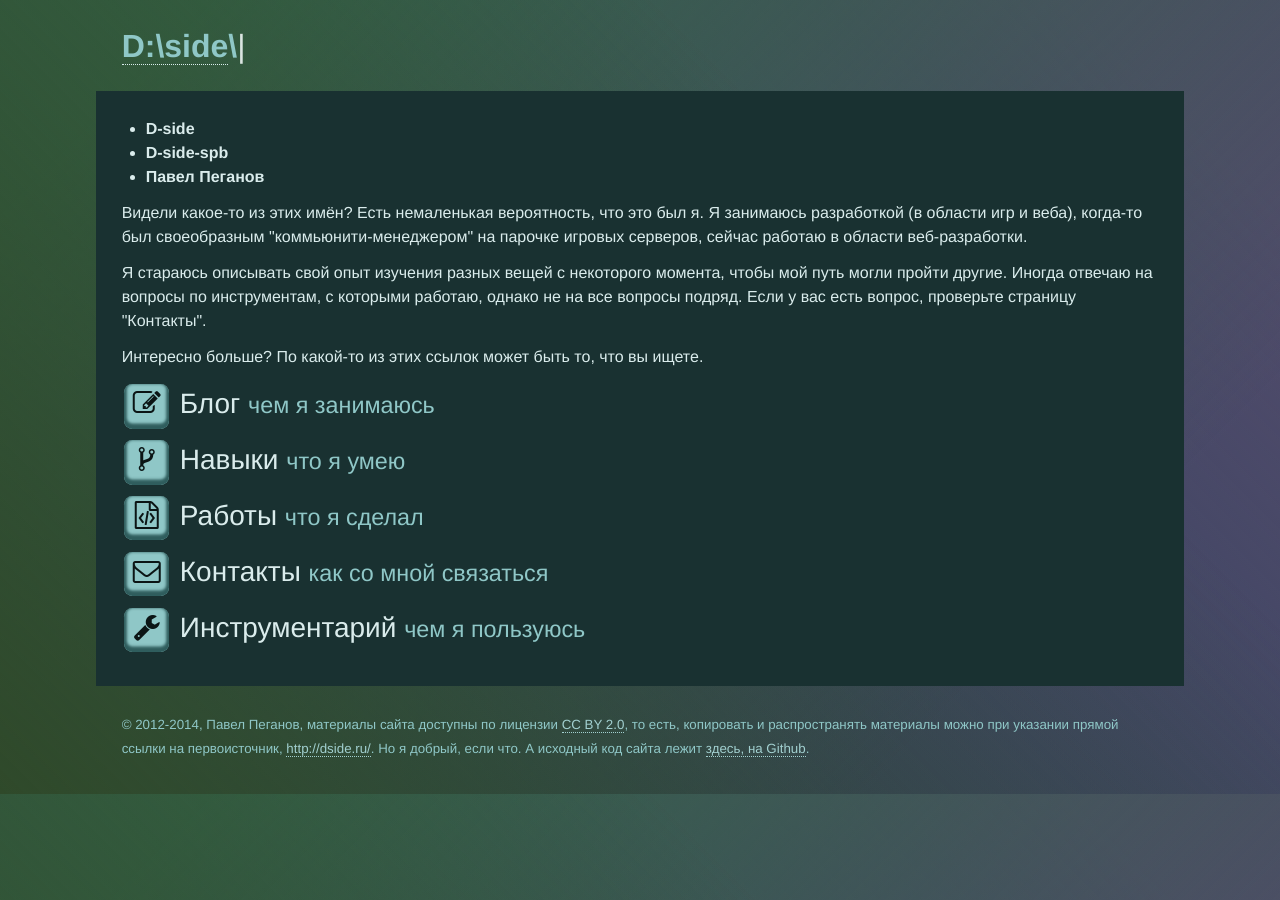
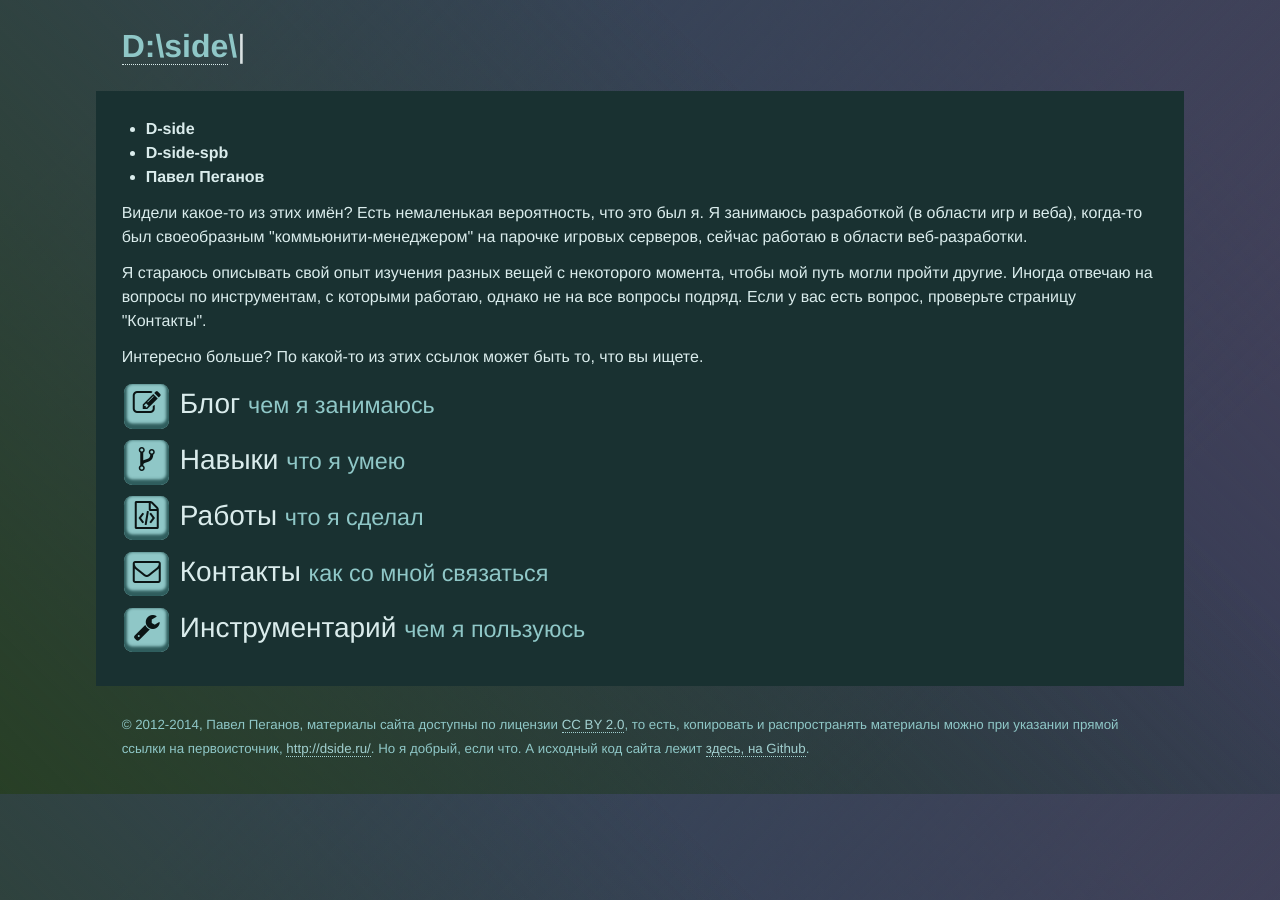
Before and after one commit to D-side/d-side.github.io, a Jekyll site: the page built from index.html, in a window 1280 px wide. Built offline with Jekyll 4.4.1, drawn with Linux system fonts in a browser that asks for light colours; nearby versions of some CDN libraries.

Commit message:
Another one ._.

```diff
--- a/assets/main.sass
+++ b/assets/main.sass
@@ -47,10 +47,10 @@ li.todo
 
 body
   background-color: $theme00
-  $contrast: 50
+  $contrast: 40
   $grad4: mix($theme08, $theme00, $contrast)
   $grad3: mix($theme0A, $theme00, $contrast)
-  $grad2: mix($theme0C, $theme00, $contrast)
+  $grad2: mix($theme09, $theme00, $contrast)
   $grad1: mix($theme0F, $theme00, $contrast)
   +background-image(linear-gradient(45deg, $grad1 0%, transparent 70%), linear-gradient(135deg, $grad2 10%, transparent 80%), linear-gradient(225deg, $grad3 10%, transparent 80%), linear-gradient(315deg, $grad4 100%, transparent 70%))
   -webkit-font-smoothing: antialiased
```
